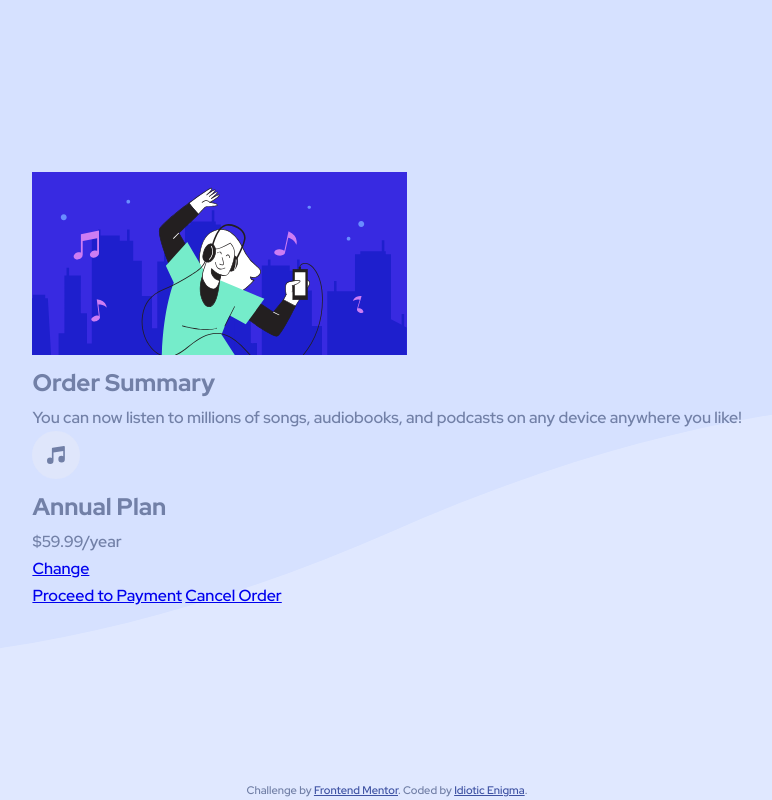
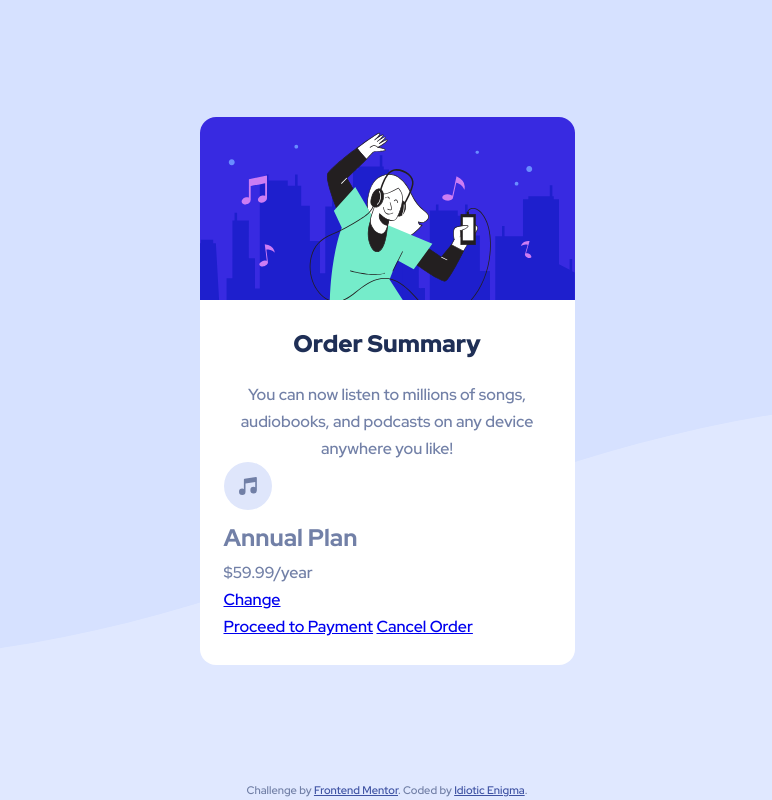
Before and after one commit to idiotic-enigma/order-summary-component, a website: page index.html in a window 1280 px wide. Shown: the whole page, without its empty margins (253-1025 px from the left). Drawn offline with nearby package versions, Linux system fonts and the light colour scheme; files that its build step writes are made by us from their sources.

Commit message:
Included 'order-summary' in main

```diff
--- a/sass/main.scss
+++ b/sass/main.scss
@@ -7,3 +7,7 @@
 		============================================================ */
 @import 'base/fonts';
 @import 'base/base';
+
+/*	Components
+		============================================================ */
+@import 'components/order-summary';
```
